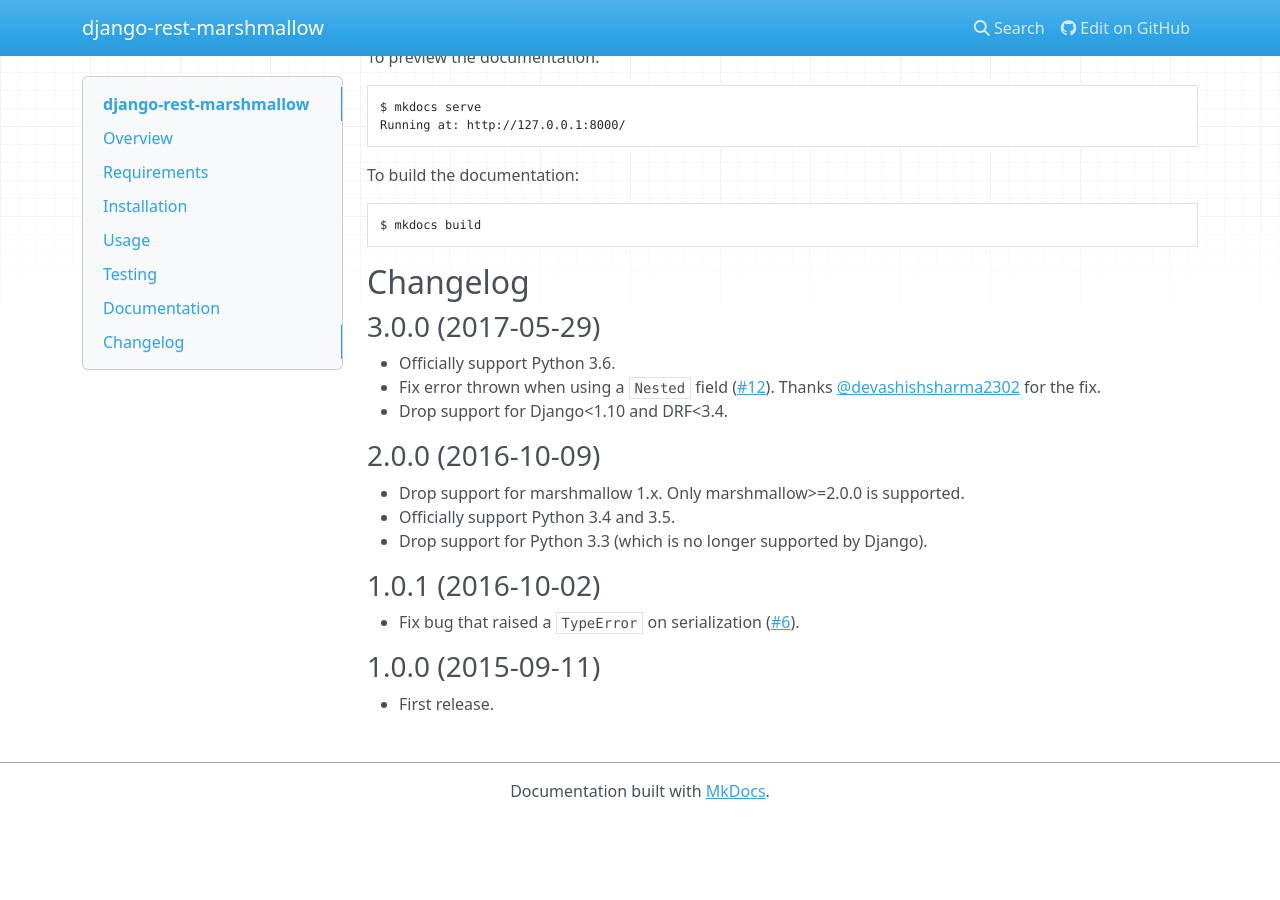
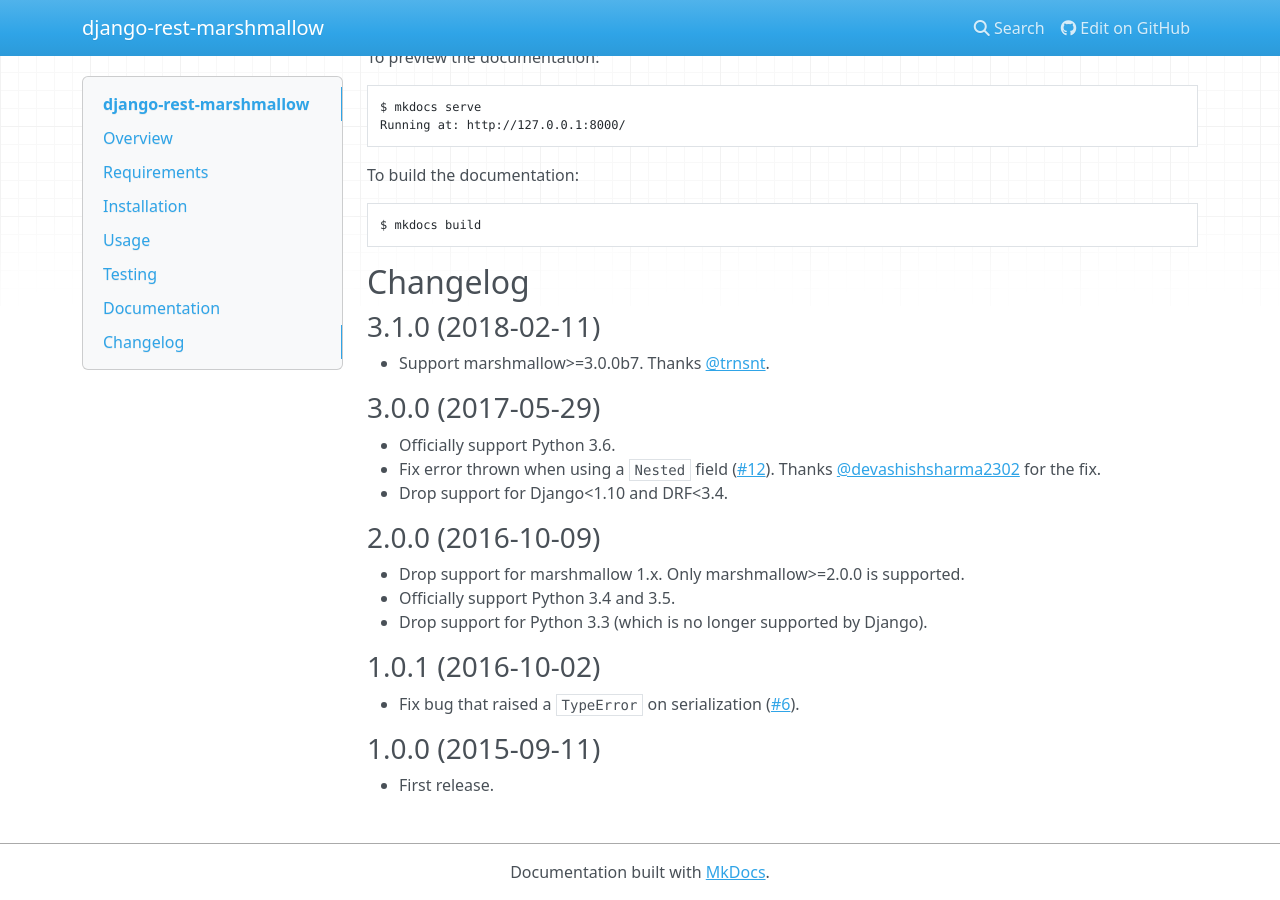
Before and after one commit to marshmallow-code/django-rest-marshmallow, an MkDocs documentation site: the page built from docs/index.md, in a window 1280 px wide and 900 px high, scrolled down 3042 px. Built offline with MkDocs 1.6.1, drawn with Linux system fonts in a browser that asks for light colours; nearby versions of some CDN libraries; before the commit the page ends 3861 px from its top, so only the background shows below that.

Commit message:
Bump version and update changelog

```diff
--- a/docs/index.md
+++ b/docs/index.md
@@ -162,6 +162,10 @@
 
 ## Changelog
 
+### 3.1.0 (2018-02-11)
+
+* Support marshmallow>=3.0.0b7. Thanks [@trnsnt](https://github.com/trnsnt).
+
 ### 3.0.0 (2017-05-29)
 
 * Officially support Python 3.6.
--- a/rest_marshmallow/__init__.py
+++ b/rest_marshmallow/__init__.py
@@ -8,7 +8,7 @@
 IS_MARSHMALLOW_LT_3 = int(marshmallow.__version__.split('.')[0]) < 3
 
 
-__version__ = '3.0.0'
+__version__ = '3.1.0'
 
 _schema_kwargs = (
     'only', 'exclude', 'dump_only', 'load_only'
```
